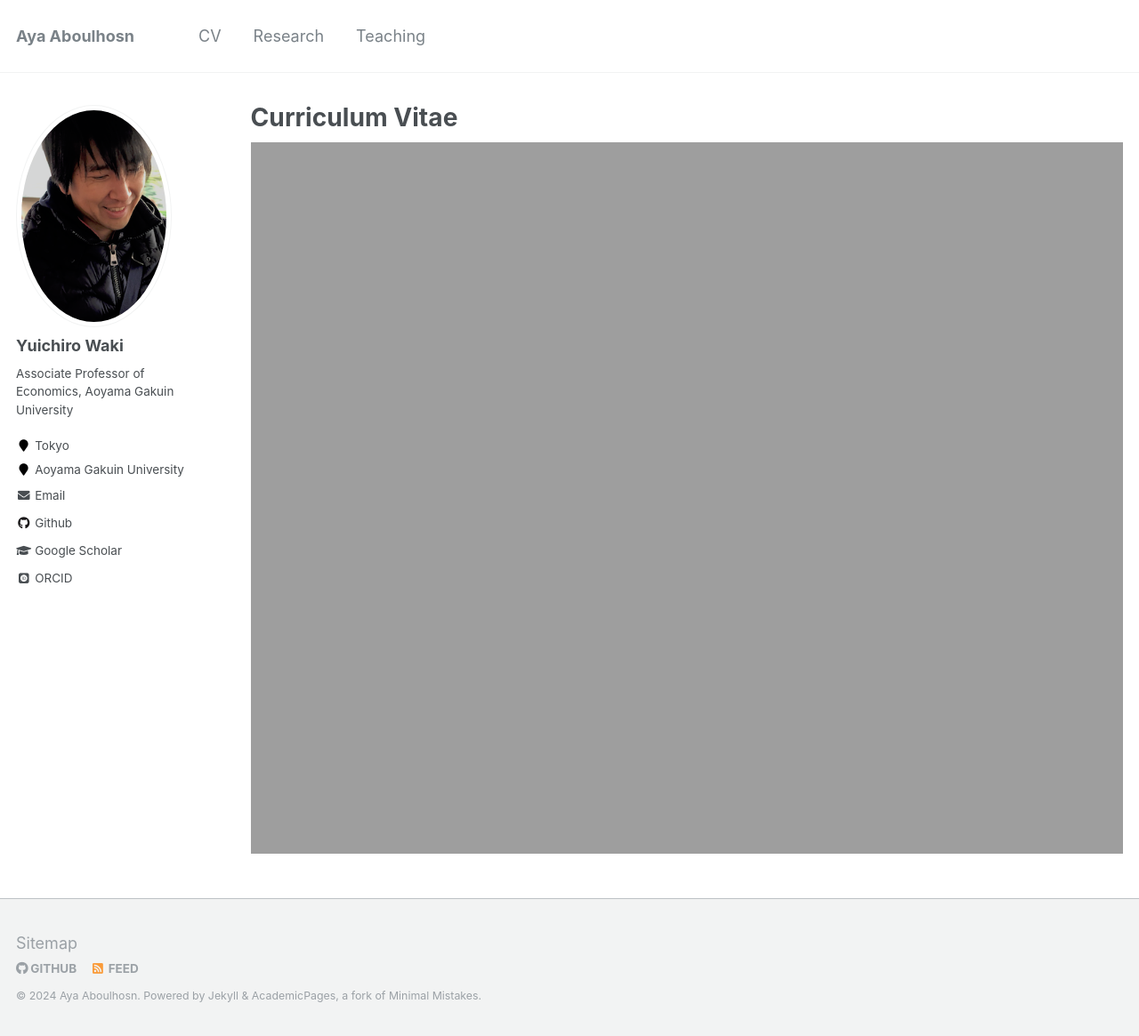
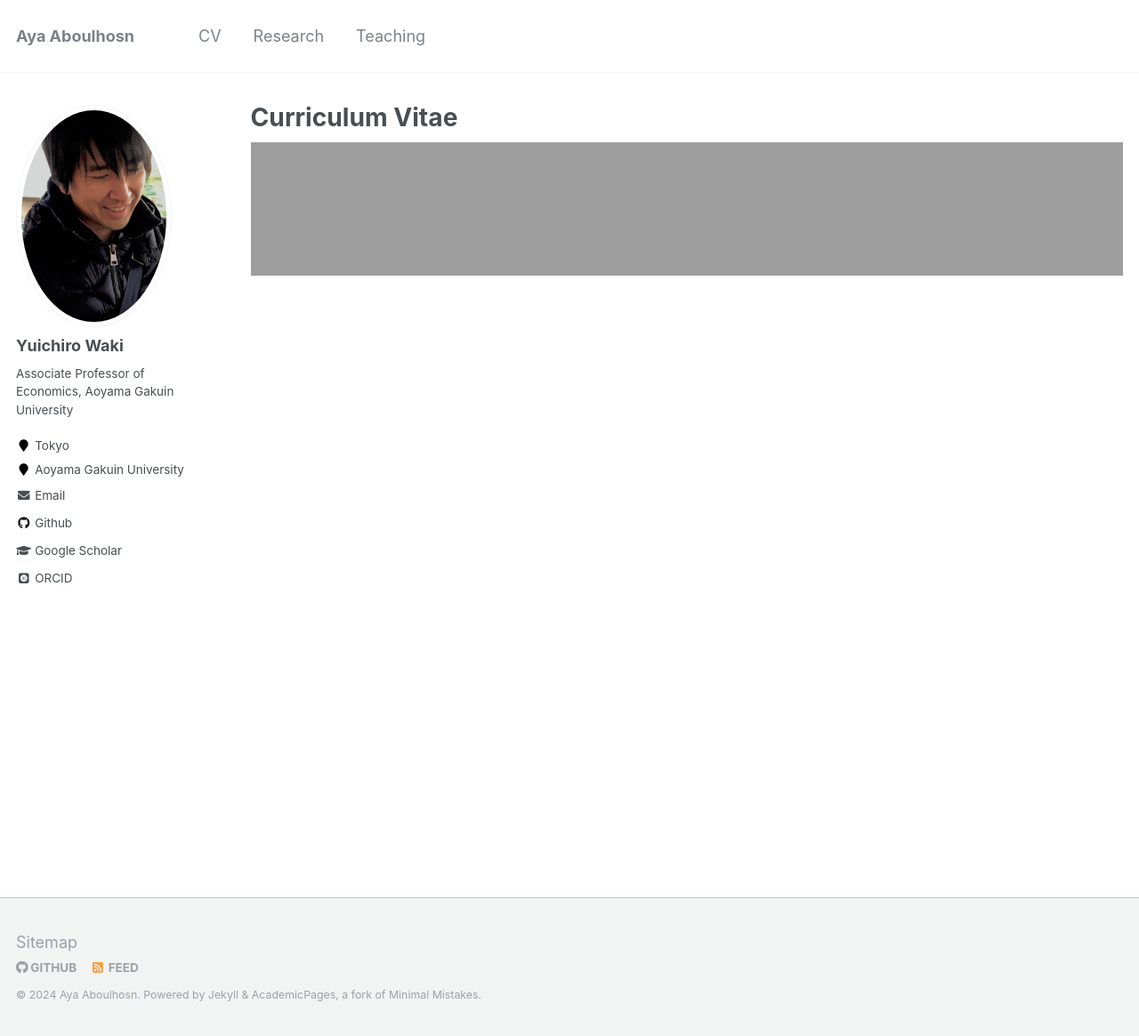
Before and after one commit to ayaaboulhosn/ayaaboulhosn.github.io, a Jekyll site: the page built from _pages/CV.md, in a window 1280 px wide and 1165 px high. Shown: the whole window at 89% size. Built offline with Jekyll 4.4.1, drawn with Linux system fonts in a browser that asks for light colours; some web fonts are replaced.

Commit message:
Update CV.md

```diff
--- a/_pages/CV.md
+++ b/_pages/CV.md
@@ -8,4 +8,4 @@ redirect_from:
 ---
 
 
-<iframe src="https://ayaaboulhosn.github.io/files/CV_Aya_Aboulhosn.pdf" style="width:100%; height:800px;" frameborder="0"></iframe>
+<iframe src="https://ayaaboulhosn.github.io/files/CV_Aya_Aboulhosn.pdf" style="width:100%; height:100%;" frameborder="0"></iframe>
```
